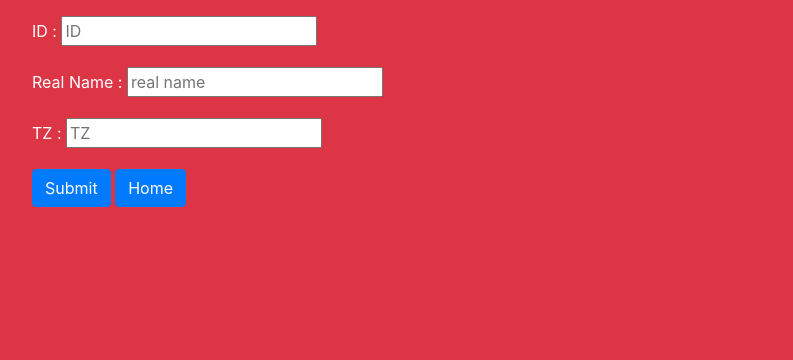
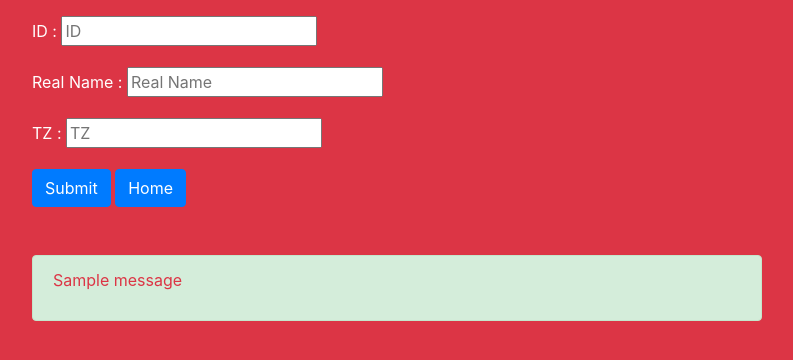
Before and after one commit to NSLIGHT/fullthrottledjangoapp, a Django app: page /register/ in a window 1280 px wide. Shown: the top 360 px of the page, without its empty margins (53-846 px from the left). Run offline with Django 3.2, Linux system fonts and the light colour scheme; one stand-in notice (Sample message) is shown; some libraries are stand-ins or nearby versions.

Commit message:
ALL UPDATED files 3

```diff
--- a/account/views.py
+++ b/account/views.py
@@ -4,6 +4,7 @@ from django.conf import settings
 from account.models import member,membership,start_end_time
 from datetime import datetime
 from django.utils import timezone
+from django.contrib import messages
 # Create your views here.
 
 def home(request):
@@ -39,6 +40,7 @@ def login(request):
             print(data)
             return render(request,'login.html',{'data':data})
         else:
+            messages.error(request,'real name not existed')
             return redirect("/")
     else:
         return redirect("/")
@@ -55,6 +57,7 @@ def register(request):
             update_obj.save()
             return redirect('/')
         except Exception as e:
+            messages.error(request,'Real Name or ID already existed')
             return render(request, 'register.html')
 
 
--- a/templates/register.html
+++ b/templates/register.html
@@ -16,7 +16,7 @@
         </div>
         <div class="form-group">
         <label for="real_name">Real Name :</label>
-        <input type="text" name="real_name" id="real_name" placeholder="real name">
+        <input type="text" name="real_name" id="real_name" placeholder="Real Name">
         </div>
         <div class="form-group">
         <label for="tz">TZ :</label>
@@ -25,7 +25,16 @@
         <button type="submit" class="btn btn-primary">Submit</button>
         <a href="{% url 'home' %}" class="btn btn-primary">Home</a>
     </form>
+    <br><br>
+    {% for message in messages %}
 
+    <div class="alert alert-success">
+        <p class="text-danger">{{ message }}</p>
+
+
+
+    </div>
+    {% endfor %}
     {% endblock %}
 </body>
 </html>
```
Also changed, not shown: templates/home.html (+10 -0 lines), db.sqlite3.
